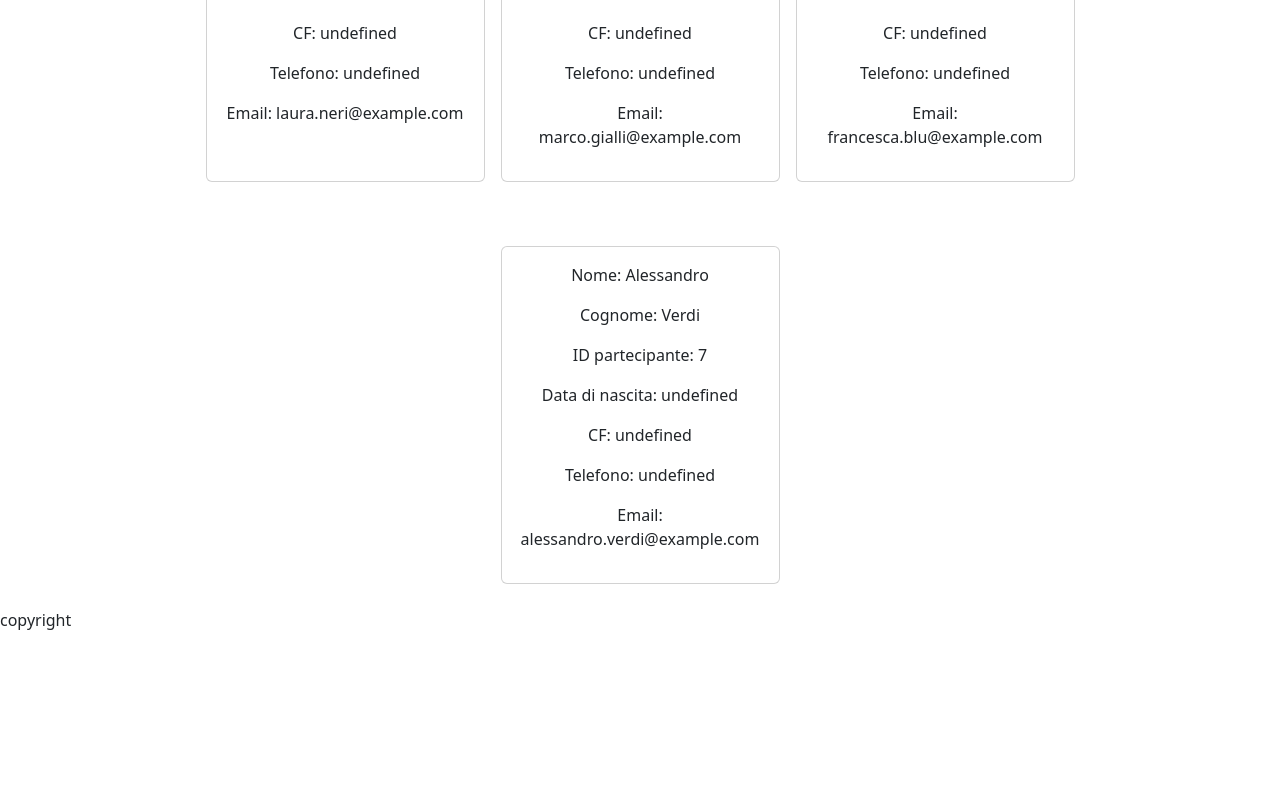
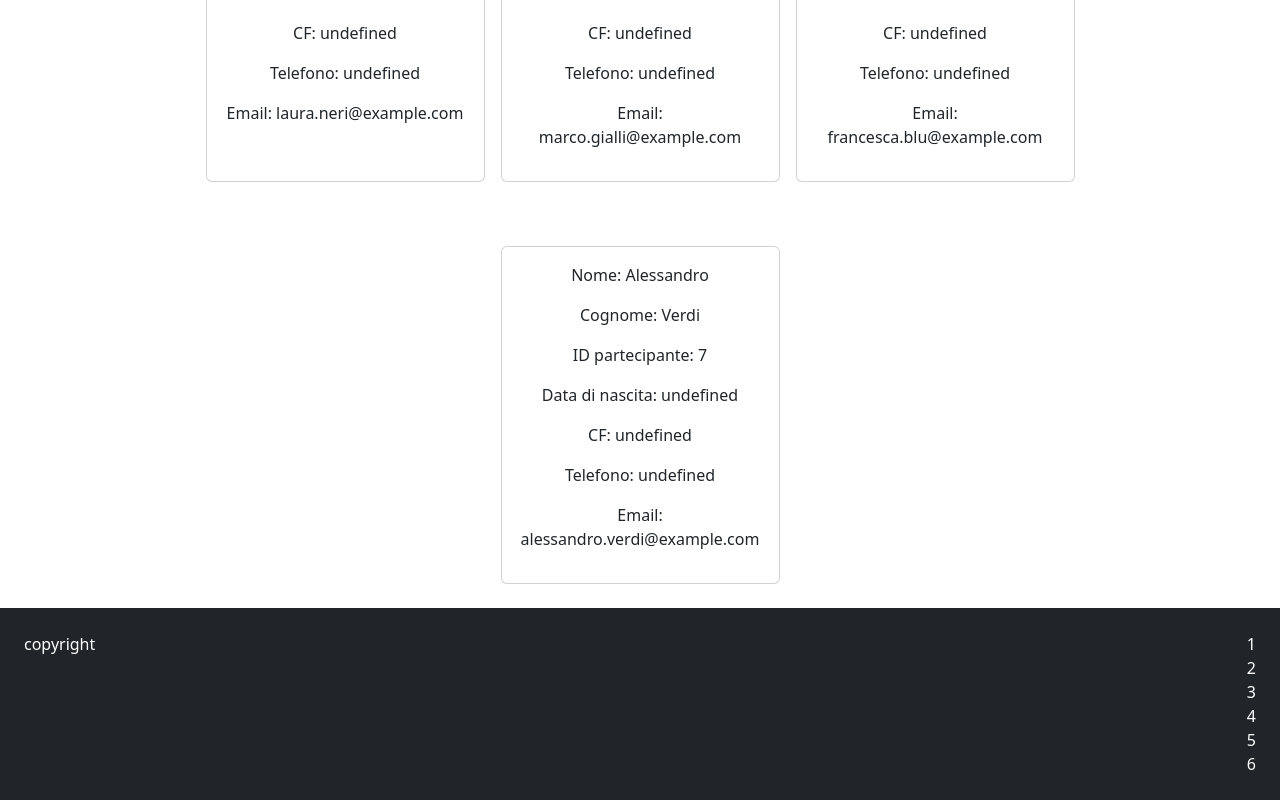
Before and after one commit to Pietroo03/Web-App-Gite, a React (Vite) app: page /trip/1 in a window 1280 px wide. Shown: the part 686-1486 px from the top of the page. Before the commit the page ends 1318 px from the top, so only its background shows below. Built offline with nearby package versions, Linux system fonts and the light colour scheme.

Commit message:
add style

```diff
--- a/src/components/Footer.jsx
+++ b/src/components/Footer.jsx
@@ -2,8 +2,16 @@ export default function Footer() {
 
     return (
         <>
-            <footer >
+            <footer className="bg-dark text-white p-4 d-flex justify-content-between">
                 <div>copyright</div>
+                <div className="d-flex flex-column">
+                    <a className="text-white link-underline link-underline-opacity-0" href="#">1</a>
+                    <a className="text-white link-underline link-underline-opacity-0" href="#">2</a>
+                    <a className="text-white link-underline link-underline-opacity-0" href="#">3</a>
+                    <a className="text-white link-underline link-underline-opacity-0" href="#">4</a>
+                    <a className="text-white link-underline link-underline-opacity-0" href="#">5</a>
+                    <a className="text-white link-underline link-underline-opacity-0" href="#">6</a>
+                </div>
             </footer>
         </>
     )
```
